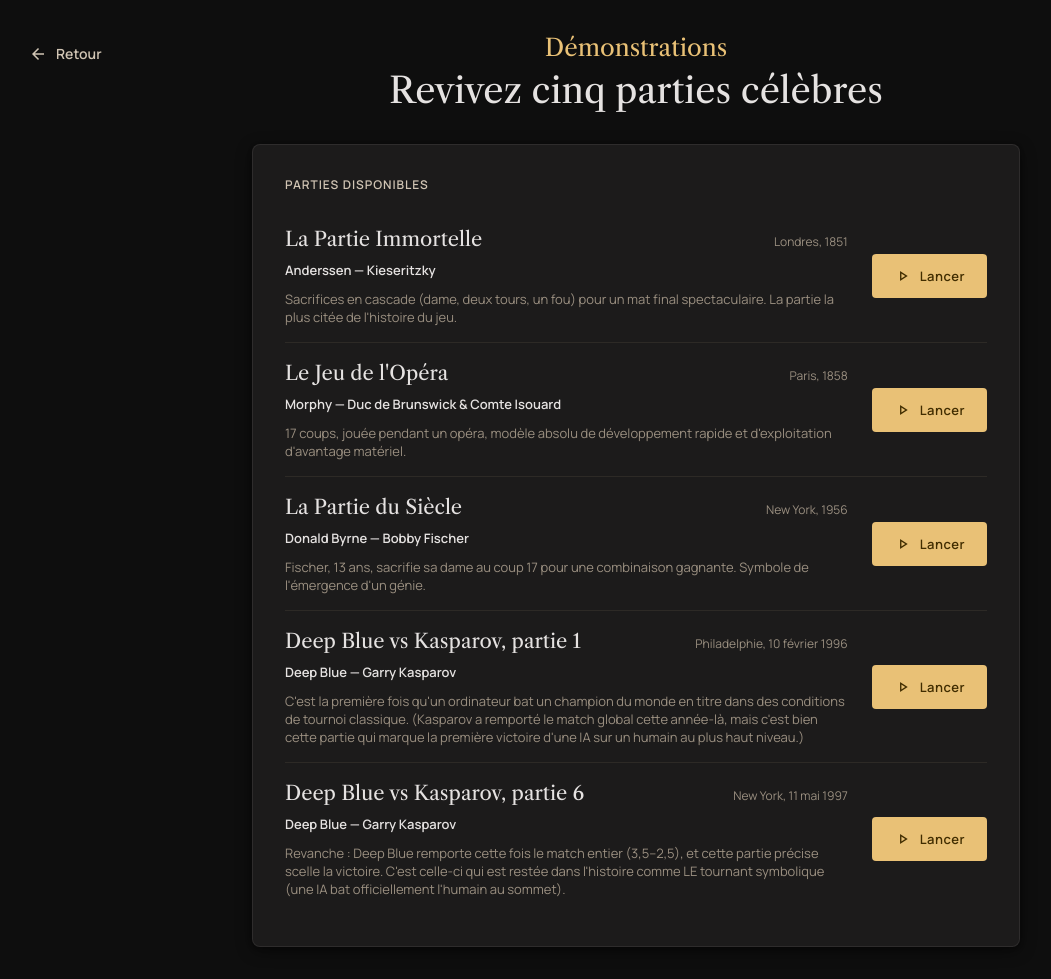
After one commit to LeNonante/PE_Echiquier, a Flask app: page /demonstrations in a window 1280 px wide. The commit adds this page. Shown: the whole page, without its empty margins (4-1055 px from the left). Run offline with Flask 3, Linux system fonts and the light colour scheme; some libraries are stand-ins or nearby versions.

Commit message:
Ajout page choix de partie démo

```diff
--- a/app.py
+++ b/app.py
@@ -133,6 +133,12 @@ def rejoindre():
         games = get_all_ongoing_games(get_client())
         return render_template('rejoindre.html', games=games)
 
+@app.route('/demonstrations')
+def demonstrations():
+    with open("assets/fichiers_pgn/infos.json", "r", encoding="utf-8") as f:
+        demos = json.load(f)
+    return render_template('demonstrations.html', demos=demos)
+
 @app.route('/partie/<game_id>')
 def suivi_partie(game_id):
     if get_client() is None:
--- /dev/null
+++ b/templates/demonstrations.html
@@ -0,0 +1,285 @@
+<!DOCTYPE html>
+<html class="dark" lang="fr">
+    <head>
+        <meta charset="utf-8">
+        <meta name="viewport" content="width=device-width, initial-scale=1.0">
+        <meta http-equiv="X-UA-Compatible" content="IE=edge,chrome=1">
+        <title>M.A.E.L. - Démonstrations</title>
+
+        <script src="https://cdn.tailwindcss.com?plugins=forms,container-queries"></script>
+        <link href="https://fonts.googleapis.com/css2?family=Material+Symbols+Outlined:wght,FILL@100..700,0..1&display=swap" rel="stylesheet">
+        <link href="https://fonts.googleapis.com/css2?family=Libre+Caslon+Text:wght@400;700&family=Manrope:wght@400;600&display=swap" rel="stylesheet">
+        <link rel="stylesheet" href="{{ url_for('static', filename='css/style.css') }}">
+
+        <script id="tailwind-config">
+            tailwind.config = {
+                darkMode: "class",
+                theme: {
+                    extend: {
+                        colors: {
+                            "outline-variant": "#4e4639",
+                            "secondary-container": "#524343",
+                            "on-primary": "#412d00",
+                            "tertiary-fixed": "#e5e2dd",
+                            "tertiary": "#c9c6c2",
+                            "on-secondary": "#3a2d2d",
+                            "on-surface": "#e5e2e1",
+                            "outline": "#9a8f80",
+                            "primary-fixed": "#ffdea5",
+                            "on-primary-fixed": "#261900",
+                            "surface-dim": "#131313",
+                            "inverse-surface": "#e5e2e1",
+                            "secondary": "#d6c2c1",
+                            "on-secondary-fixed": "#241919",
+                            "surface": "#131313",
+                            "secondary-fixed": "#f3dedd",
+                            "primary-container": "#c5a059",
+                            "surface-container-lowest": "#0e0e0e",
+                            "background": "#131313",
+                            "primary-fixed-dim": "#e9c176",
+                            "tertiary-fixed-dim": "#c9c6c2",
+                            "surface-container": "#20201f",
+                            "secondary-fixed-dim": "#d6c2c1",
+                            "on-error": "#690005",
+                            "error-container": "#93000a",
+                            "error": "#ffb4ab",
+                            "on-error-container": "#ffdad6",
+                            "on-secondary-container": "#c4b1b0",
+                            "surface-container-highest": "#353535",
+                            "on-primary-fixed-variant": "#5d4201",
+                            "surface-bright": "#393939",
+                            "on-secondary-fixed-variant": "#524343",
+                            "inverse-primary": "#775a19",
+                            "on-primary-container": "#4e3700",
+                            "surface-tint": "#e9c176",
+                            "surface-container-high": "#2a2a2a",
+                            "on-tertiary-container": "#3b3b38",
+                            "surface-container-low": "#1c1b1b",
+                            "on-surface-variant": "#d1c5b4",
+                            "on-tertiary": "#31302d",
+                            "tertiary-container": "#a7a5a1",
+                            "on-background": "#e5e2e1",
+                            "surface-variant": "#353535",
+                            "on-tertiary-fixed-variant": "#474743",
+                            "primary": "#e9c176",
+                            "on-tertiary-fixed": "#1c1c19",
+                            "inverse-on-surface": "#313030"
+                        },
+                        borderRadius: {
+                            DEFAULT: "0.125rem",
+                            lg: "0.25rem",
+                            xl: "0.5rem",
+                            full: "0.75rem"
+                        },
+                        spacing: {
+                            unit: "8px",
+                            "component-gap": "16px",
+                            gutter: "24px",
+                            "margin-safe": "32px"
+                        },
+                        fontFamily: {
+                            "headline-md": ["Libre Caslon Text", "serif"],
+                            "body-lg": ["Manrope", "sans-serif"],
+                            "display-lg-mobile": ["Libre Caslon Text", "serif"],
+                            "display-lg": ["Libre Caslon Text", "serif"],
+                            "label-sm": ["Manrope", "sans-serif"],
+                            "body-md": ["Manrope", "sans-serif"]
+                        },
+                        fontSize: {
+                            "headline-md": ["24px", { lineHeight: "32px", fontWeight: "400" }],
+                            "body-lg": ["18px", { lineHeight: "28px", fontWeight: "400" }],
+                            "display-lg-mobile": ["32px", { lineHeight: "40px", fontWeight: "400" }],
+                            "display-lg": ["48px", { lineHeight: "56px", letterSpacing: "-0.02em", fontWeight: "400" }],
+                            "label-sm": ["12px", { lineHeight: "16px", letterSpacing: "0.08em", fontWeight: "600" }],
+                            "body-md": ["16px", { lineHeight: "24px", fontWeight: "400" }]
+                        }
+                    }
+                }
+            }
+        </script>
+
+        <style>
+            /* ---------- Section label ---------- */
+            .section-label {
+                font-family: 'Manrope', sans-serif;
+                font-size: 12px;
+                line-height: 16px;
+                letter-spacing: 0.08em;
+                font-weight: 600;
+                color: #d1c5b4;
+                text-transform: uppercase;
+                display: block;
+                margin-bottom: 16px;
+            }
+
+            /* ---------- Demo rows ---------- */
+            .demo-list {
+                display: flex;
+                flex-direction: column;
+            }
+
+            .demo-row {
+                display: flex;
+                align-items: center;
+                gap: 24px;
+                padding: 16px 0;
+                border-bottom: 1px solid rgba(78, 70, 57, 0.35);
+            }
+
+            .demo-row:last-child { border-bottom: none; }
+
+            .demo-info { flex: 1; min-width: 0; }
+
+            .demo-head {
+                display: flex;
+                align-items: baseline;
+                justify-content: space-between;
+                gap: 16px;
+            }
+
+            .demo-title {
+                font-family: 'Libre Caslon Text', serif;
+                font-size: 20px;
+                line-height: 28px;
+                color: #e5e2e1;
+            }
+
+            .demo-date {
+                font-family: 'Manrope', sans-serif;
+                font-size: 12px;
+                color: #9a8f80;
+                white-space: nowrap;
+            }
+
+            .demo-players {
+                font-family: 'Manrope', sans-serif;
+                font-size: 13px;
+                font-weight: 600;
+                color: #e5e2e1;
+                margin-top: 4px;
+            }
+
+            .demo-desc {
+                font-family: 'Manrope', sans-serif;
+                font-size: 13px;
+                line-height: 18px;
+                color: #9a8f80;
+                margin-top: 8px;
+            }
+
+            .demo-btn {
+                display: inline-flex;
+                align-items: center;
+                gap: 8px;
+                font-family: 'Manrope', sans-serif;
+                font-size: 13px;
+                letter-spacing: 0.04em;
+                font-weight: 600;
+                color: #412d00;
+                background-color: #e9c176;
+                border: none;
+                border-radius: 0.25rem;
+                padding: 10px 22px;
+                cursor: pointer;
+                white-space: nowrap;
+                text-decoration: none;
+                flex-shrink: 0;
+                transition: background-color 0.2s;
+            }
+
+            .demo-btn:hover { background-color: #f0cc87; }
+            .demo-btn .material-symbols-outlined { font-size: 18px; }
+
+            @media (max-width: 560px) {
+                .demo-row {
+                    flex-direction: column;
+                    align-items: stretch;
+                    gap: 12px;
+                }
+                .demo-head {
+                    flex-direction: column;
+                    gap: 2px;
+                }
+                .demo-btn { justify-content: center; }
+            }
+
+            /* ---------- Back button ---------- */
+            .back-btn {
+                display: flex;
+                align-items: center;
+                gap: 8px;
+                color: #d1c5b4;
+                font-family: 'Manrope', sans-serif;
+                font-size: 14px;
+                font-weight: 600;
+                text-decoration: none;
+                padding: 8px;
+                border-radius: 0.25rem;
+                transition: color 0.2s, background-color 0.2s;
+            }
+
+            .back-btn:hover {
+                color: #e9c176;
+                background-color: rgba(233, 193, 118, 0.08);
+            }
+        </style>
+    </head>
+
+    <body class="min-h-screen flex flex-col font-body-md text-body-md antialiased selection:bg-primary-container selection:text-on-primary-container">
+
+        <div class="flex-1 flex flex-col">
+            <main class="page-main">
+
+                <!-- Back button -->
+                <div class="absolute top-8 left-6 md:top-margin-safe md:left-gutter">
+                    <a href="{{ url_for('index') }}" class="back-btn">
+                        <span class="material-symbols-outlined text-xl">arrow_back</span>
+                        <span class="hidden sm:inline">Retour</span>
+                    </a>
+                </div>
+
+                <!-- Centered content -->
+                <div class="flex flex-col items-center justify-center flex-1 w-full">
+                    <div class="w-full max-w-3xl">
+
+                        <!-- Header -->
+                        <div class="mb-8 text-center">
+                            <h1 class="page-tagline mb-1">Démonstrations</h1>
+                            <h2 style="font-family:'Libre Caslon Text',serif;font-size:36px;line-height:44px;font-weight:400;color:#e5e2e1;">
+                                Revivez cinq parties célèbres
+                            </h2>
+                        </div>
+
+                        <!-- Card -->
+                        <div style="background-color:#1c1b1b;border:1px solid rgba(245,242,237,0.08);border-radius:0.5rem;padding:2rem;box-shadow:0 4px 16px rgba(0,0,0,0.45),0 1px 4px rgba(0,0,0,0.3);">
+
+                            <span class="section-label">Parties disponibles</span>
+
+                            <div class="demo-list">
+                                {% for demo in demos %}
+                                <div class="demo-row">
+                                    <div class="demo-info">
+                                        <div class="demo-head">
+                                            <h3 class="demo-title">{{ demo.nom }}</h3>
+                                            <span class="demo-date">{{ demo.date }}</span>
+                                        </div>
+                                        <p class="demo-players">{{ demo.joueur1 }} — {{ demo.joueur2 }}</p>
+                                        <p class="demo-desc">{{ demo.description }}</p>
+                                    </div>
+                                    <a href="#" class="demo-btn" data-demo-id="{{ demo.id }}">
+                                        <span class="material-symbols-outlined">play_arrow</span>
+                                        Lancer
+                                    </a>
+                                </div>
+                                {% endfor %}
+                            </div>
+
+                        </div>
+                    </div>
+                </div>
+
+            </main>
+        </div>
+
+    </body>
+</html>
--- a/templates/index.html
+++ b/templates/index.html
@@ -188,7 +188,7 @@
                     </a>
 
                     <!-- Card 4 : Partie démo -->
-                    <a class="bento-card bg-[#20201f]" href="#">
+                    <a class="bento-card bg-[#20201f]" href="{{ url_for('demonstrations') }}">
                         <div class="bento-card-overlay"></div>
                         <div
                             class="card-bg-image card-bg-local opacity-30 mix-blend-overlay"
```
Also changed, not shown: assets/fichiers_pgn/infos.json (added, +47 -0 lines).
